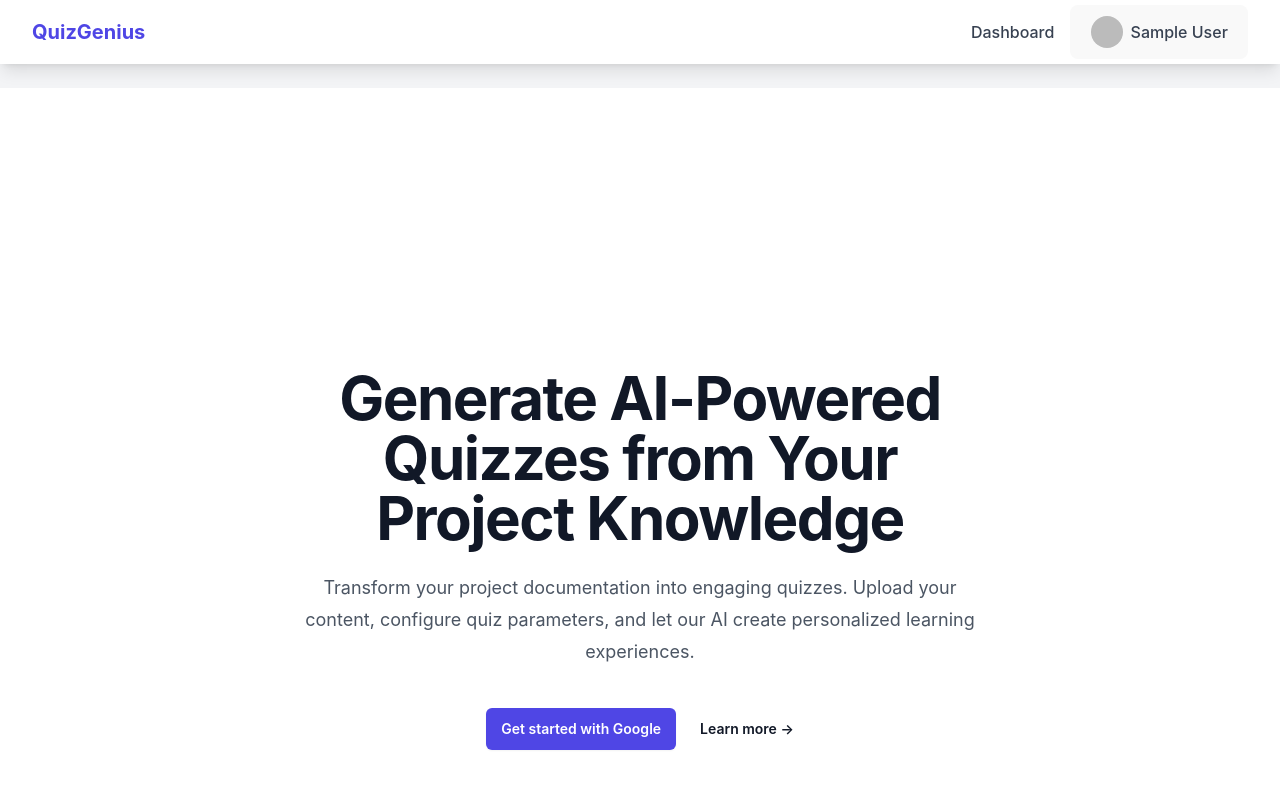
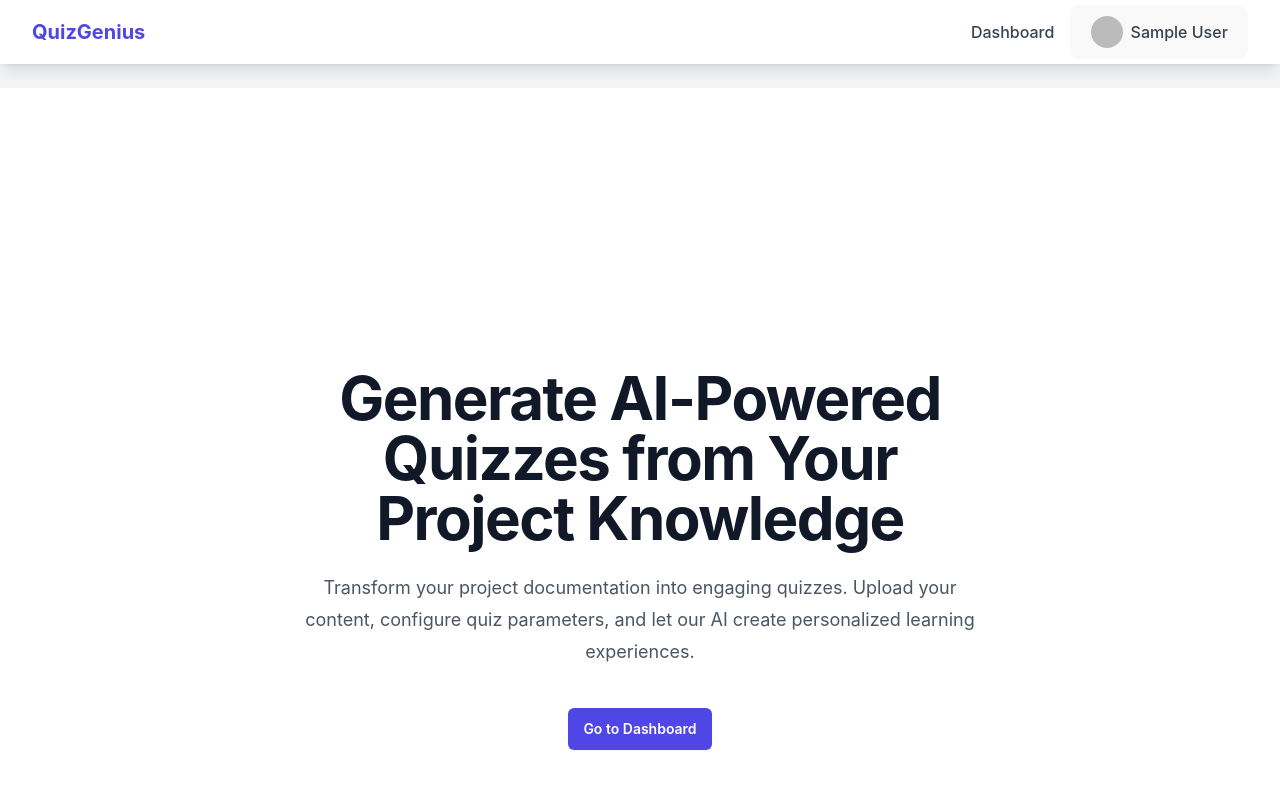
Before and after one commit to Sneezy-w/quiz-genius, a React (Vite) app: page / in a window 1280 px wide. Shown: the top 788 px of the page. Built offline with nearby package versions, Linux system fonts and the light colour scheme; no server answers; sample sign-in values are in the browser's storage.

Commit message:
Update LandingPage to handle authenticated user state and navigation

```diff
--- a/src/pages/LandingPage.tsx
+++ b/src/pages/LandingPage.tsx
@@ -1,8 +1,9 @@
-import { Link } from 'react-router-dom';
+import { useNavigate } from 'react-router-dom';
 import { useAuth } from '../contexts/AuthContext';
 
 export const LandingPage = () => {
-  const { signInWithGoogle } = useAuth();
+  const { currentUser, signInWithGoogle } = useAuth();
+  const navigate = useNavigate();
 
   return (
     <div className="bg-white">
@@ -18,18 +19,21 @@
               configure quiz parameters, and let our AI create personalized learning experiences.
             </p>
             <div className="mt-10 flex items-center justify-center gap-x-6">
+              {currentUser ? (
+                <button
+                  onClick={() => navigate('/dashboard')}
+                  className="rounded-md bg-indigo-600 px-3.5 py-2.5 text-sm font-semibold text-white shadow-sm hover:bg-indigo-500 focus-visible:outline focus-visible:outline-2 focus-visible:outline-offset-2 focus-visible:outline-indigo-600"
+                >
+                  Go to Dashboard
+                </button>
+              ) : (
                 <button
                   onClick={signInWithGoogle}
                   className="rounded-md bg-indigo-600 px-3.5 py-2.5 text-sm font-semibold text-white shadow-sm hover:bg-indigo-500 focus-visible:outline focus-visible:outline-2 focus-visible:outline-offset-2 focus-visible:outline-indigo-600"
                 >
                   Get started with Google
                 </button>
-              <Link
-                to="/about"
-                className="text-sm font-semibold leading-6 text-gray-900"
-              >
-                Learn more <span aria-hidden="true">→</span>
-              </Link>
+              )}
             </div>
           </div>
         </div>
```
Lines whose indentation alone changed are shown as unchanged.
